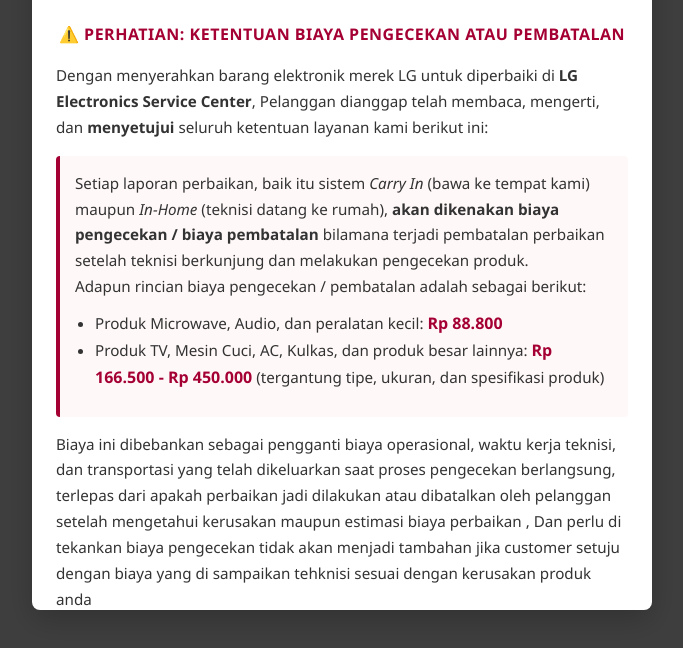
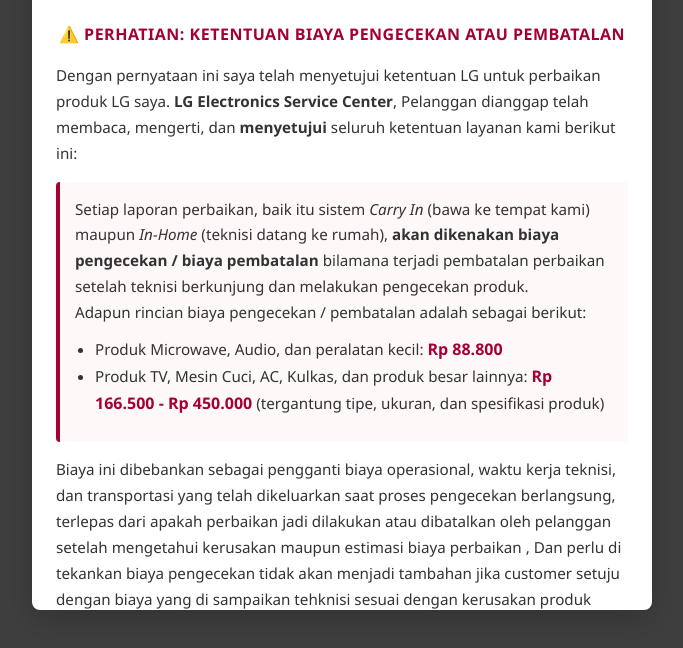
Before and after one commit to lgeid/form-pendaftaran-service, a plain HTML site: page index.html in a window 1280 px wide. Shown: the part 130-778 px from the top of the page, without its empty margins (298-981 px from the left). Drawn offline with Linux system fonts and the light colour scheme.

Commit message:
Update index.html

```diff
--- a/index.html
+++ b/index.html
@@ -411,7 +411,7 @@
             <div class="agreement-body">
                 <h3>⚠️ PERHATIAN: Ketentuan Biaya Pengecekan atau Pembatalan</h3>
 
-                <p>Dengan menyerahkan barang elektronik merek LG untuk diperbaiki di <strong>LG Electronics Service Center</strong>, Pelanggan dianggap telah membaca, mengerti, dan <strong>menyetujui</strong> seluruh ketentuan layanan kami berikut ini:</p>
+                <p>Dengan pernyataan ini saya telah menyetujui ketentuan LG untuk perbaikan produk LG saya. <strong>LG Electronics Service Center</strong>, Pelanggan dianggap telah membaca, mengerti, dan <strong>menyetujui</strong> seluruh ketentuan layanan kami berikut ini:</p>
 
                 <div class="ketentuan">
                     <p>Setiap laporan perbaikan, baik itu sistem <em>Carry In</em> (bawa ke tempat kami) maupun <em>In-Home</em> (teknisi datang ke rumah), <strong>akan dikenakan biaya pengecekan / biaya pembatalan</strong> bilamana terjadi pembatalan perbaikan setelah teknisi berkunjung dan  melakukan pengecekan produk.</p>
```
